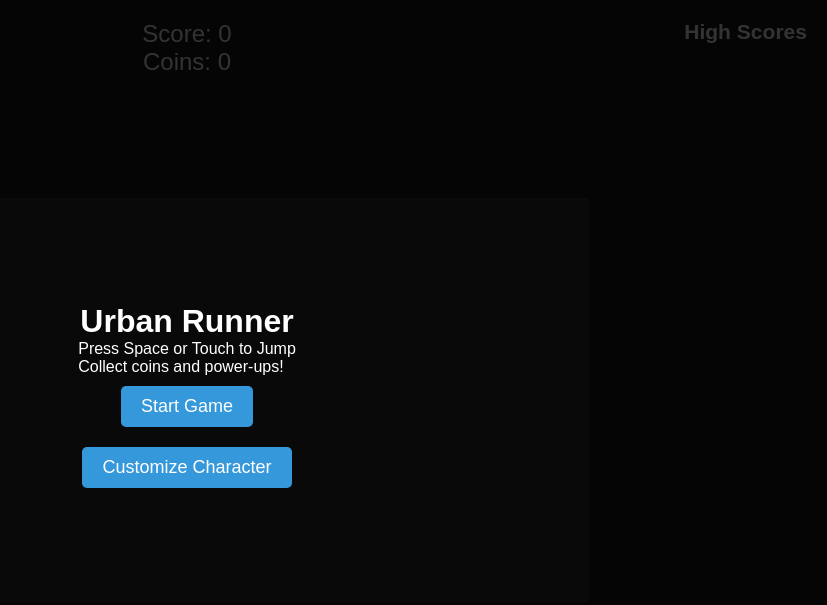
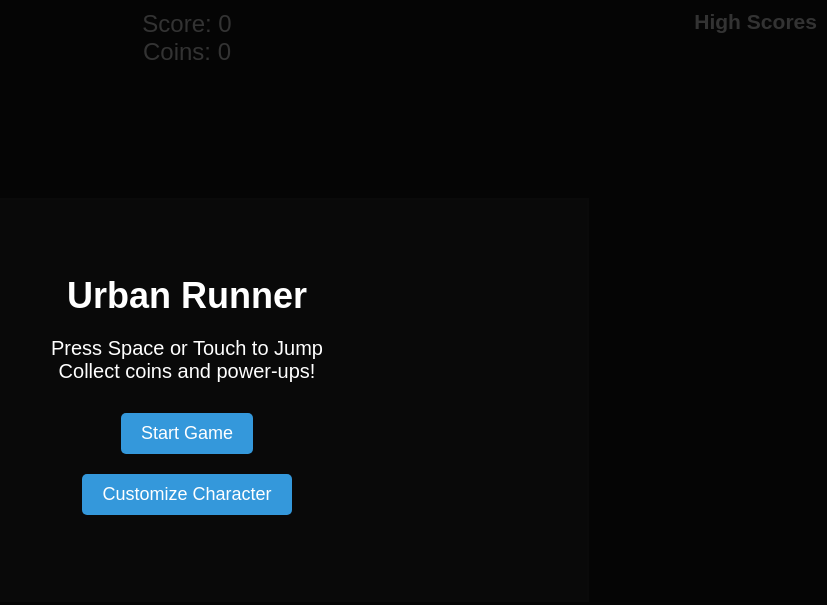
Before and after one commit to waleedmustafa971/urban-runner, a plain HTML site: page index.html in a window 1280 px wide. Shown: the whole page, without its empty margins (453-1280 px from the left). Drawn offline with Linux system fonts and the light colour scheme.

Commit message:
Update index.html

```diff
--- a/index.html
+++ b/index.html
@@ -1,15 +1,15 @@
 <!DOCTYPE html>
 <html lang="en">
-
 <head>
     <meta charset="UTF-8">
-    <meta name="viewport" content="width=device-width, initial-scale=1.0">
+    <meta name="viewport" content="width=device-width, initial-scale=1.0, maximum-scale=1.0, user-scalable=no">
     <title>Enhanced Urban Runner</title>
     <style>
         * {
             margin: 0;
             padding: 0;
             box-sizing: border-box;
+            touch-action: none;
         }
 
         body {
@@ -19,39 +19,49 @@
             min-height: 100vh;
             background-color: #1a1a1a;
             font-family: Arial, sans-serif;
+            overflow: hidden;
+            position: fixed;
+            width: 100%;
+            height: 100%;
         }
 
         #gameCanvas {
             border: 2px solid #333;
             background-color: #2c2c2c;
+            max-width: 100vw;
+            max-height: 100vh;
+            touch-action: none;
         }
 
         #gameUI {
-            position: absolute;
-            top: 20px;
+            position: fixed;
+            top: 10px;
             left: 50%;
             transform: translateX(-50%);
             color: white;
-            font-size: 24px;
+            font-size: clamp(16px, 5vw, 24px);
             text-align: center;
+            z-index: 2;
         }
 
         #powerUpUI {
-            position: absolute;
-            top: 60px;
+            position: fixed;
+            top: 50px;
             left: 50%;
             transform: translateX(-50%);
             color: white;
-            font-size: 18px;
+            font-size: clamp(14px, 4vw, 18px);
+            z-index: 2;
         }
 
         #highScores {
-            position: absolute;
-            top: 20px;
-            right: 20px;
+            position: fixed;
+            top: 10px;
+            right: 10px;
             color: white;
-            font-size: 18px;
+            font-size: clamp(14px, 4vw, 18px);
             text-align: right;
+            z-index: 2;
         }
 
         .active-powerup {
@@ -59,7 +69,7 @@
         }
 
         #startScreen {
-            position: absolute;
+            position: fixed;
             display: flex;
             flex-direction: column;
             align-items: center;
@@ -69,25 +79,53 @@
             background-color: rgba(0, 0, 0, 0.8);
             color: white;
             z-index: 10;
+            padding: 20px;
+            text-align: center;
+        }
+
+        #startScreen h1 {
+            font-size: clamp(24px, 8vw, 36px);
+            margin-bottom: 20px;
+        }
+
+        #startScreen p {
+            font-size: clamp(16px, 5vw, 20px);
+            margin-bottom: 20px;
         }
 
         button {
-            padding: 10px 20px;
+            padding: clamp(8px, 2vw, 10px) clamp(16px, 4vw, 20px);
             margin: 10px;
-            font-size: 18px;
+            font-size: clamp(16px, 5vw, 18px);
             background-color: #3498db;
             color: white;
             border: none;
             border-radius: 5px;
             cursor: pointer;
+            touch-action: manipulation;
         }
 
         button:hover {
             background-color: #2980b9;
         }
+
+        .color-option {
+            width: clamp(30px, 8vw, 40px);
+            height: clamp(30px, 8vw, 40px);
+            margin: 5px;
+            cursor: pointer;
+            border-radius: 5px;
+        }
+
+        #colorOptions {
+            display: flex;
+            gap: 10px;
+            margin: 20px;
+            flex-wrap: wrap;
+            justify-content: center;
+        }
     </style>
 </head>
-
 <body>
     <div id="startScreen">
         <h1>Urban Runner</h1>
```
